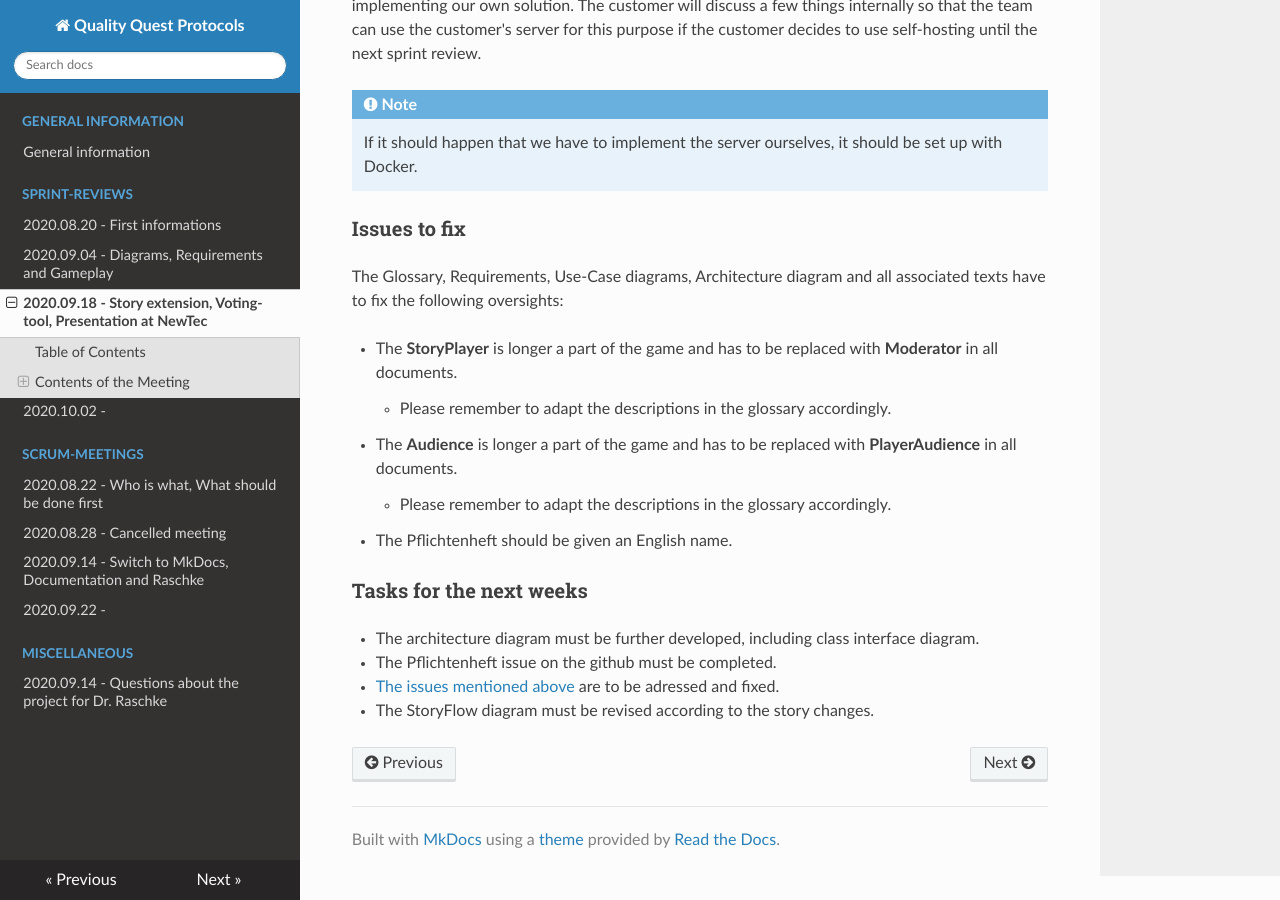
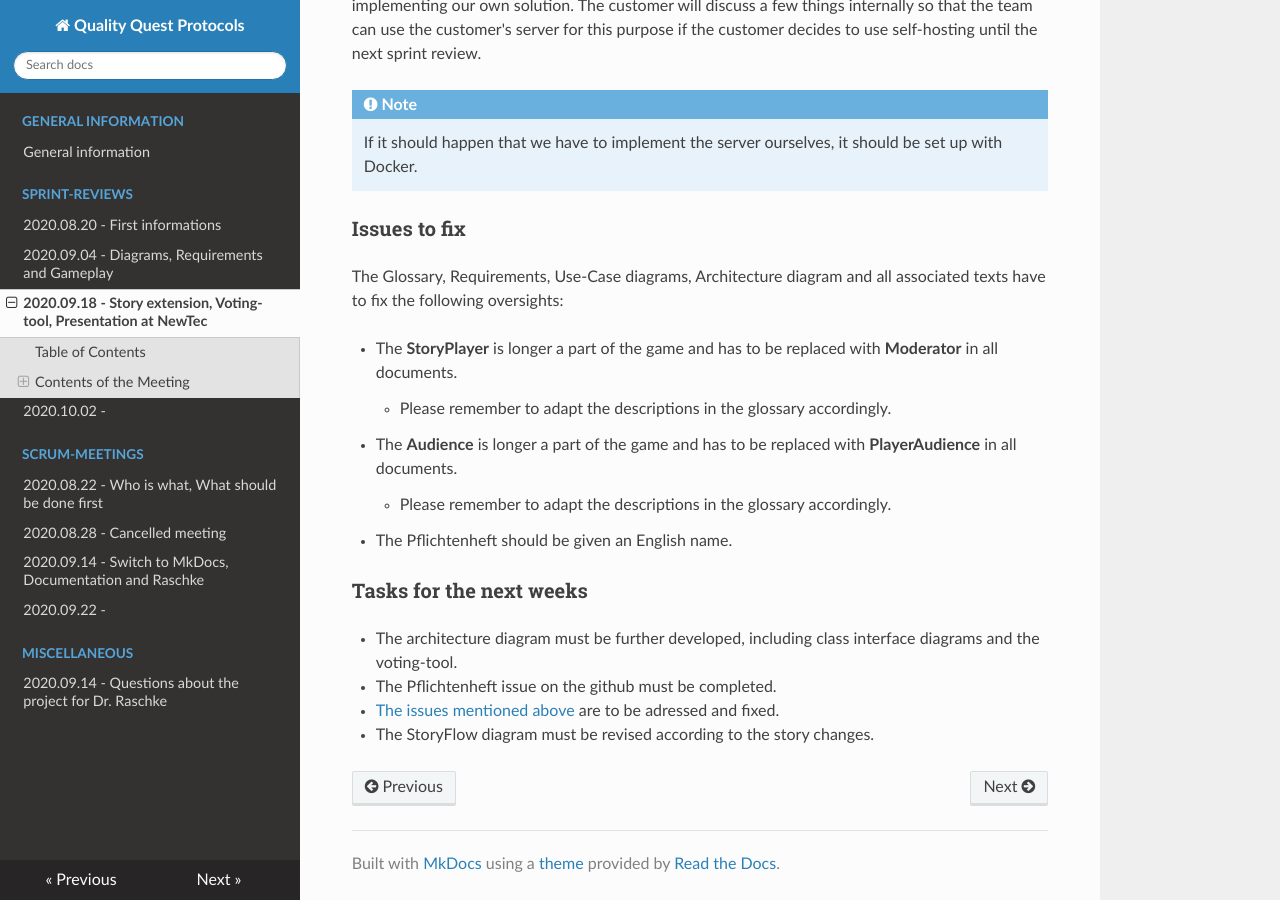
Before and after one commit to Brotenko/QualityQuest, an MkDocs documentation site: the page built from Docs/Protokolle/docs/sprint-reviews/review_2020_09_18.md, in a window 1280 px wide and 900 px high, scrolled down 2124 px. Built offline with MkDocs 1.6.1, drawn with Linux system fonts in a browser that asks for light colours; nearby versions of some CDN libraries.

Commit message:
Added a missing task to the newest protocol.

```diff
--- a/Docs/Protokolle/docs/sprint-reviews/review_2020_09_18.md
+++ b/Docs/Protokolle/docs/sprint-reviews/review_2020_09_18.md
@@ -70,7 +70,7 @@ The Glossary, Requirements, Use-Case diagrams, Architecture diagram and all asso
 
 ### Tasks for the next weeks
 
-- The architecture diagram must be further developed, including class interface diagram.
+- The architecture diagram must be further developed, including class interface diagrams and the voting-tool.
 - The Pflichtenheft issue on the github must be completed.
 - [The issues mentioned above](#issues-to-fix) are to be adressed and fixed.
 - The StoryFlow diagram must be revised according to the story changes.
```
